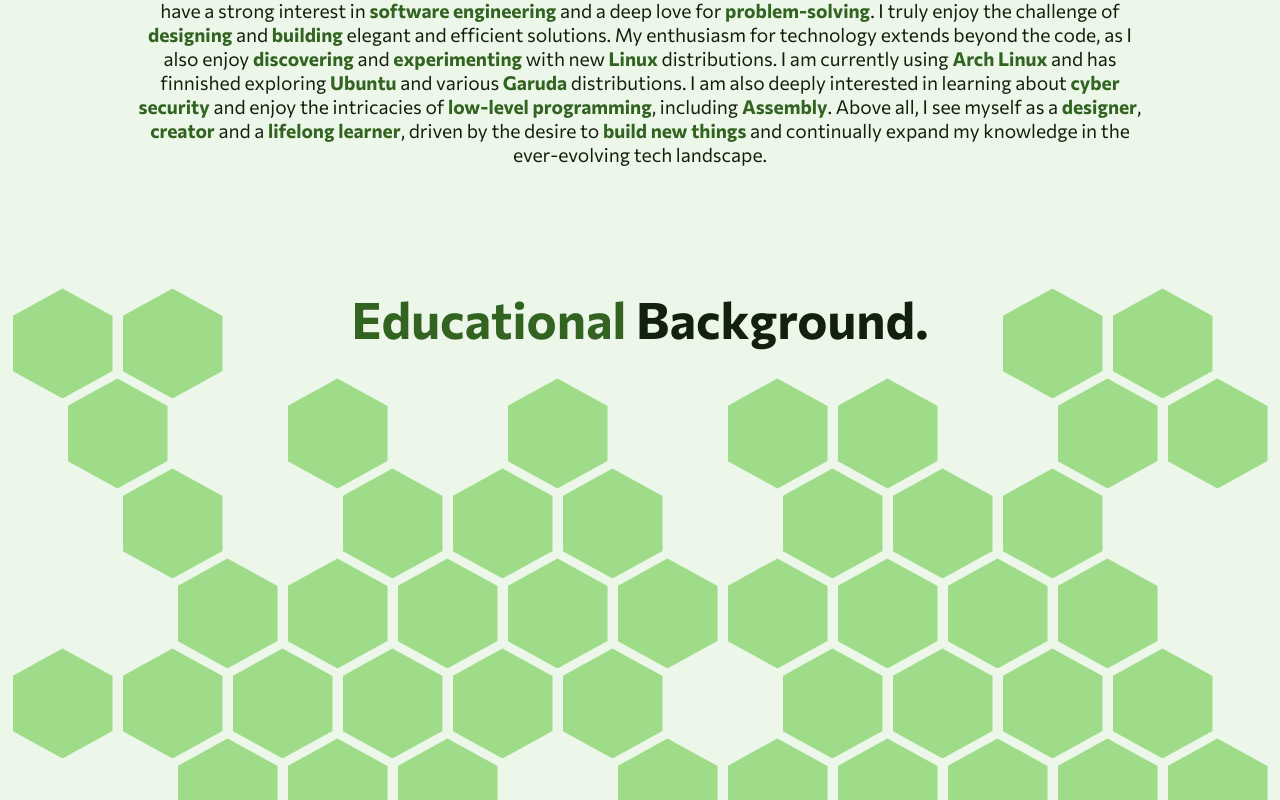
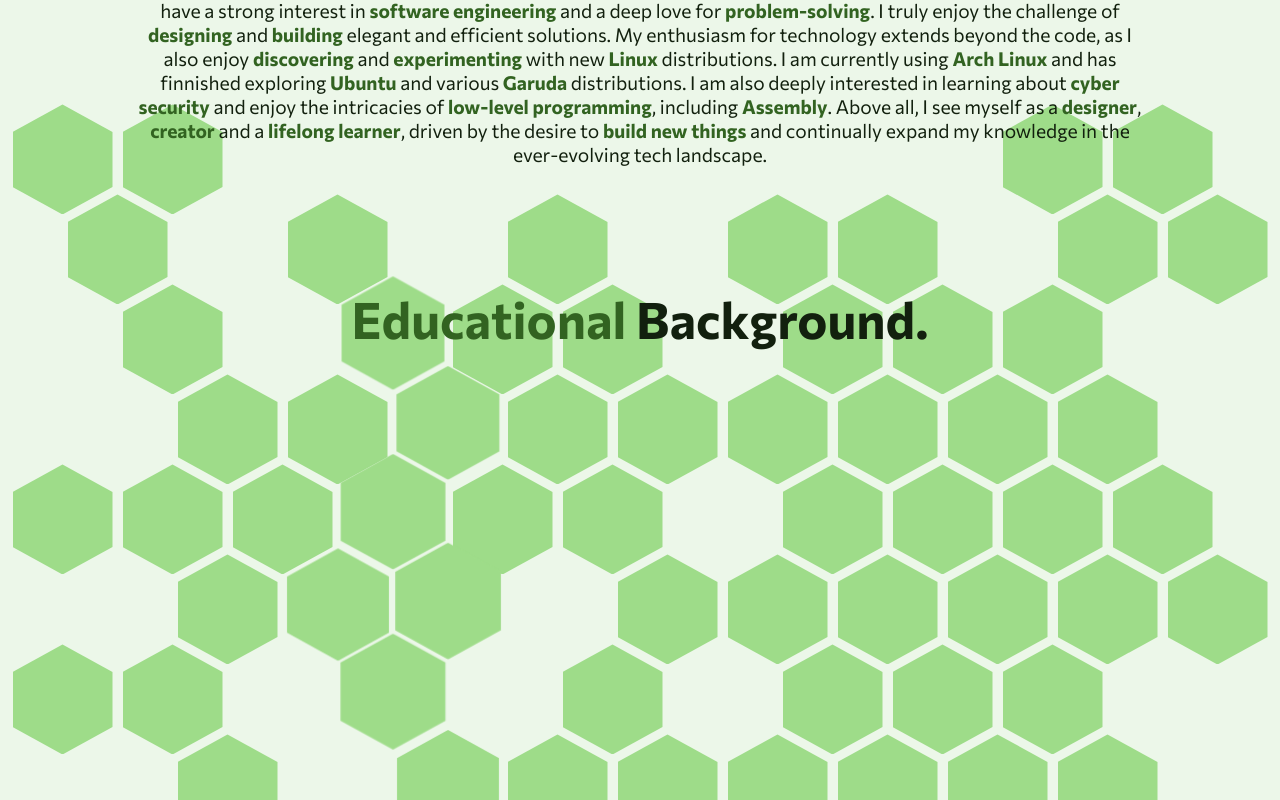
Before and after one commit to SamvitPrakash/SamvitPrakash, a React (Vite) app in the folder ViteFolio/: page / in a window 1280 px wide. Shown: the part 360-1160 px from the top of the page. Built offline with nearby package versions, Linux system fonts and the light colour scheme.

Commit message:
Update HoneycombBackground component: adjust margin-top in CSS and modify animation interval for improved performance

```diff
--- a/ViteFolio/src/components/Honeycomb_Background/Honeycomb_Background.css
+++ b/ViteFolio/src/components/Honeycomb_Background/Honeycomb_Background.css
@@ -8,7 +8,7 @@
 
 .honeycomb-container{
     margin-top: 5rem;
-    margin-top: 65rem;
+    margin-top: 42rem;
     margin-bottom: 10rem;
     position: absolute;
     z-index: -1;
--- a/ViteFolio/src/components/Honeycomb_Background/Honeycomb_Background.jsx
+++ b/ViteFolio/src/components/Honeycomb_Background/Honeycomb_Background.jsx
@@ -31,7 +31,7 @@ function HoneycombBackground({ width, height, visibilityMatrix, children }) {
         animateWave();
         intervalId = setInterval(() => {
             animateWave();
-        }, width * height * 60 + 500);
+        }, width * height * 40 );
 
         return () => {
             timeoutIds.forEach(clearTimeout);
```
